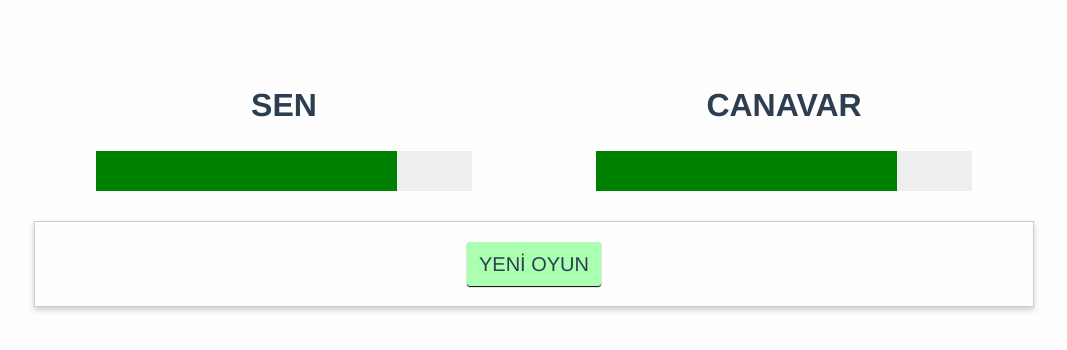
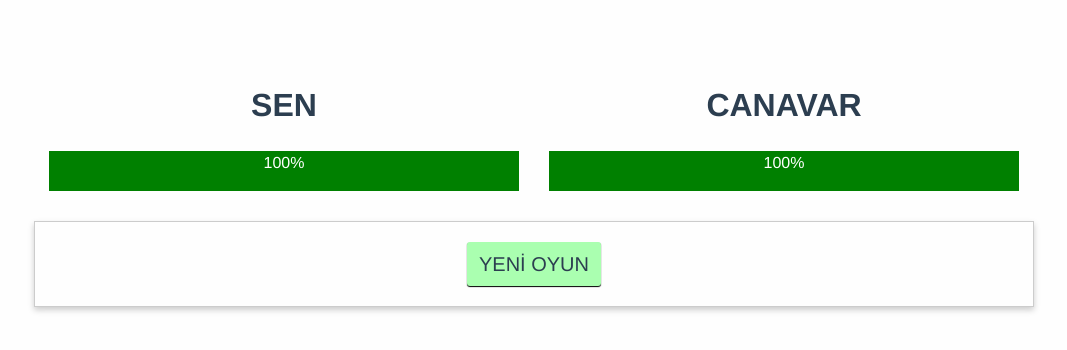
Before and after one commit to Serapckrkc/canavar_oyunu, a Vue app: page / in a window 1280 px wide. Shown: the top 350 px of the page, without its empty margins (106-1173 px from the left). Built offline with nearby package versions, Linux system fonts and the light colour scheme.

Commit message:
Health Info Added

```diff
--- a/src/App.vue
+++ b/src/App.vue
@@ -5,7 +5,7 @@
             <h1 class="text-center">SEN</h1>
             <div class="healthbar">
                 <div class="healthbar text-center" style="background-color: green; margin: 0; color: white;">
-
+                    {{player_heal}}%
                 </div>
             </div>
         </div>
@@ -13,7 +13,7 @@
             <h1 class="text-center">CANAVAR</h1>
             <div class="healthbar">
                 <div class="healthbar text-center" style="background-color: green; margin: 0; color: white;">
-
+                    {{monster_heal}}%
                 </div>
             </div>
         </div>
@@ -64,37 +64,26 @@ export default {
         var point = Math.ceil(Math.random() * 10);
         this.monster_heal -= point;
         this.monsterAttack();
-        console.log("M : " + this.monster_heal);
-        console.log("P : " + this.monster_heal);
-
       },
 
       specialAttack : function(){
         var point = Math.ceil(Math.random() * 25);
         this.player_heal += point;
         this.monsterAttack();
-        console.log("M : " + this.monster_heal);
-        console.log("P : " + this.player_heal);
       },
 
       healUp : function(){
         var point = Math.ceil(Math.random() * 15);
         this.player_heal += point;
-        console.log("M : " + this.monster_heal);
-        console.log("P : " + this.player_heal);
       },
 
       giveUp : function(){
         this.player_heal = 0;
-        console.log("M : " + this.monster_heal);
-        console.log("P : " + this.player_heal);
       },
 
       monsterAttack : function(){
         var point = Math.ceil(Math.random() * 15);
         this.player_heal -= point;
-        console.log("M : " + this.monster_heal);
-        console.log("P : " + this.player_heal);
       }
 
   }
--- a/src/style.css
+++ b/src/style.css
@@ -3,7 +3,7 @@
 }
 
 .healthbar {
-    width: 80%;
+    width: 100%;
     height: 40px;
     background-color: #eee;
     margin: auto;
```
